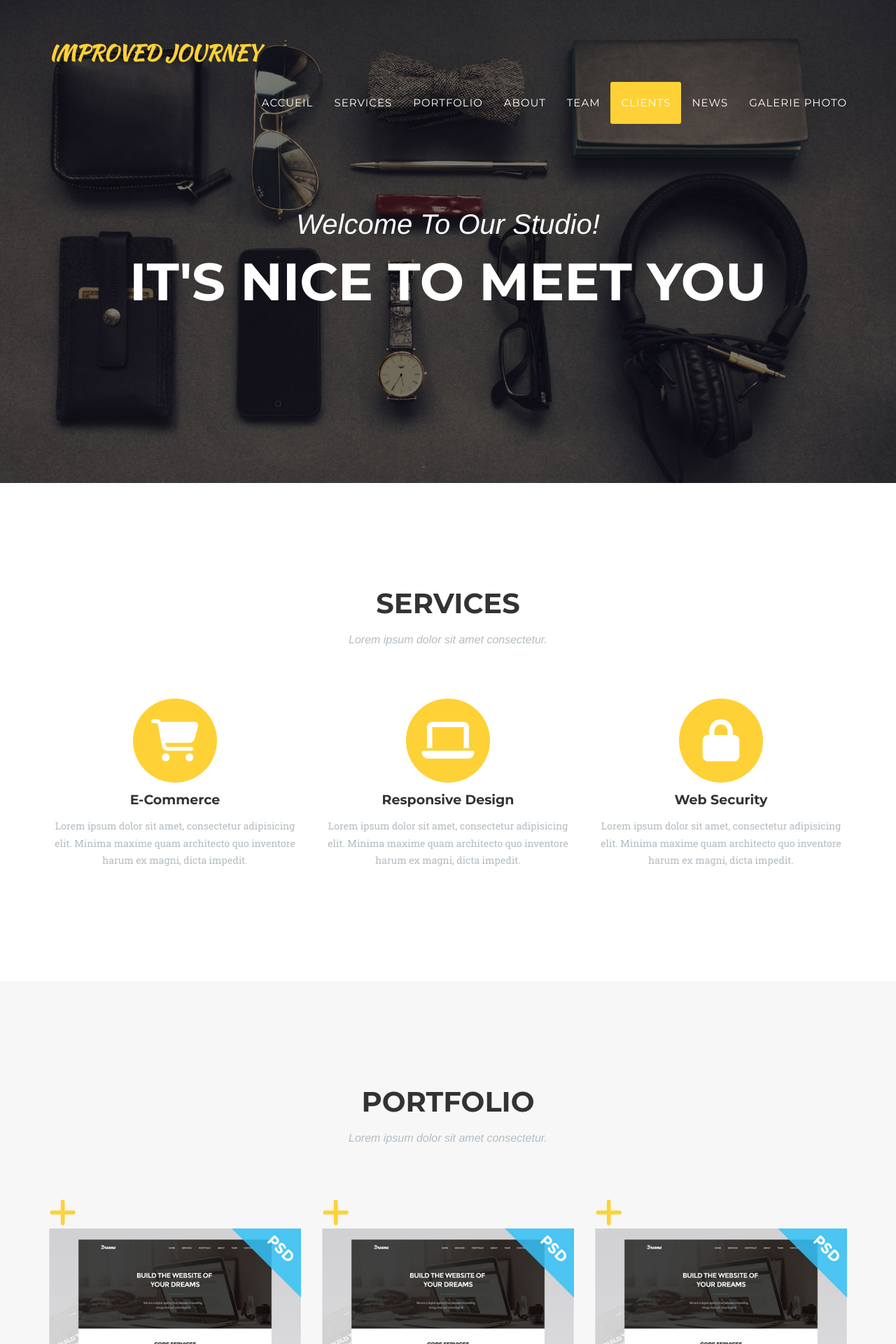
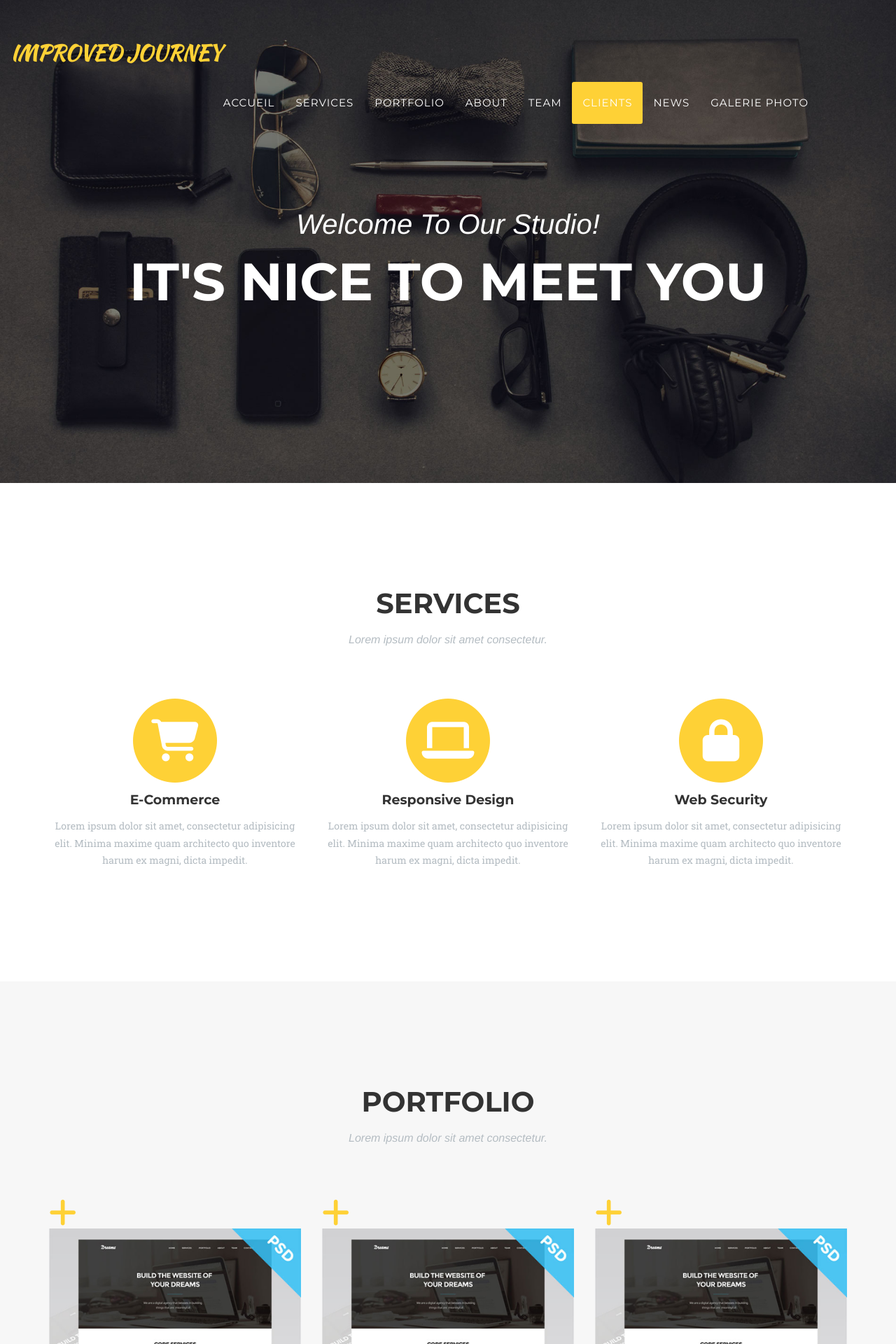
Before and after one commit to scoutscathedralevolcan/improved-journey-jekyll-test, a Jekyll site: the page built from index.html, in a window 1280 px wide. Shown: the top 1920 px of the page at 70% size. Built offline with Jekyll 4.4.1, drawn with Linux system fonts in a browser that asks for light colours; nearby versions of some CDN libraries; some web fonts are replaced.

Commit message:
nav max-width

```diff
--- a/_includes/css/agency.css
+++ b/_includes/css/agency.css
@@ -173,6 +173,7 @@ fieldset[disabled] .btn-xl.active {
 .navbar-default {
     border-color: transparent;
     background-color: #222;
+    max-width: 600px
 }
 
 .navbar-default .navbar-brand {
```
